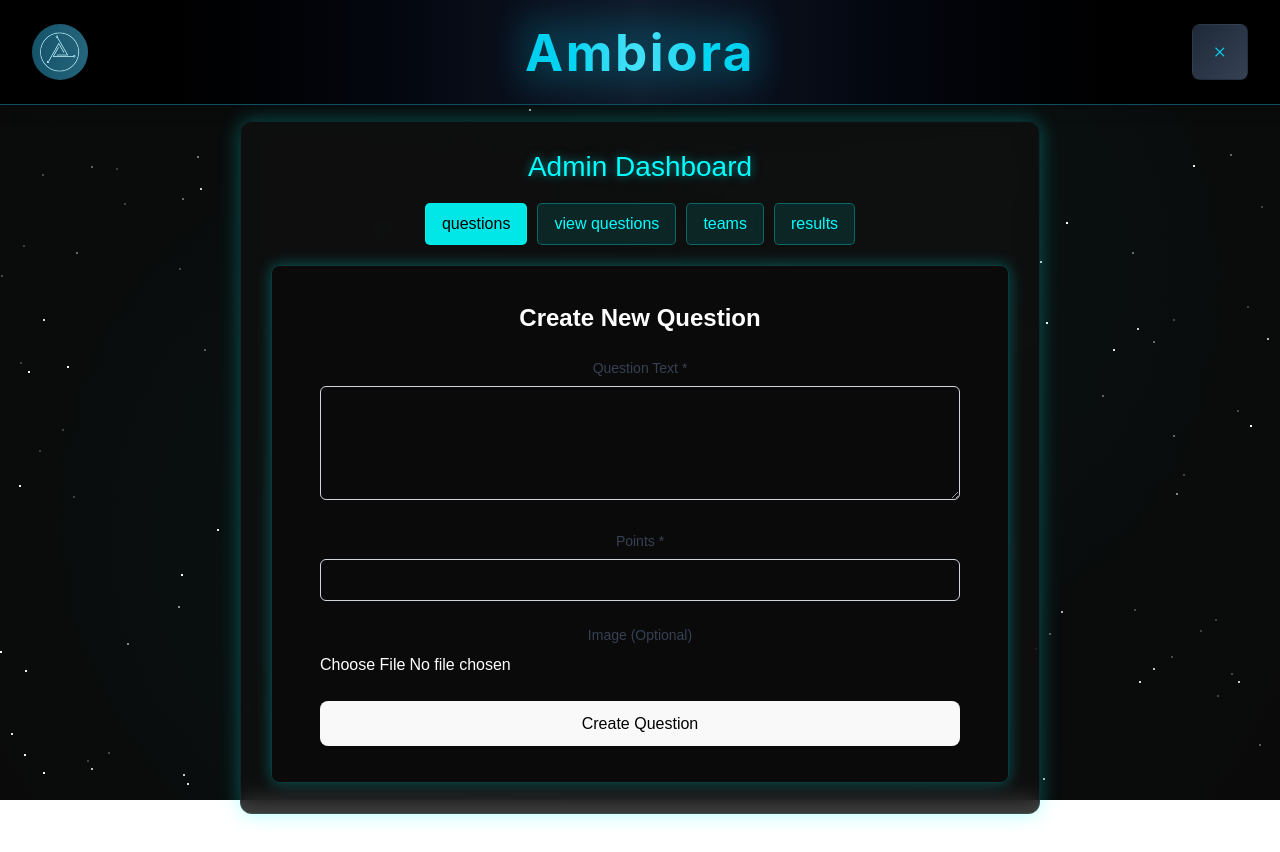
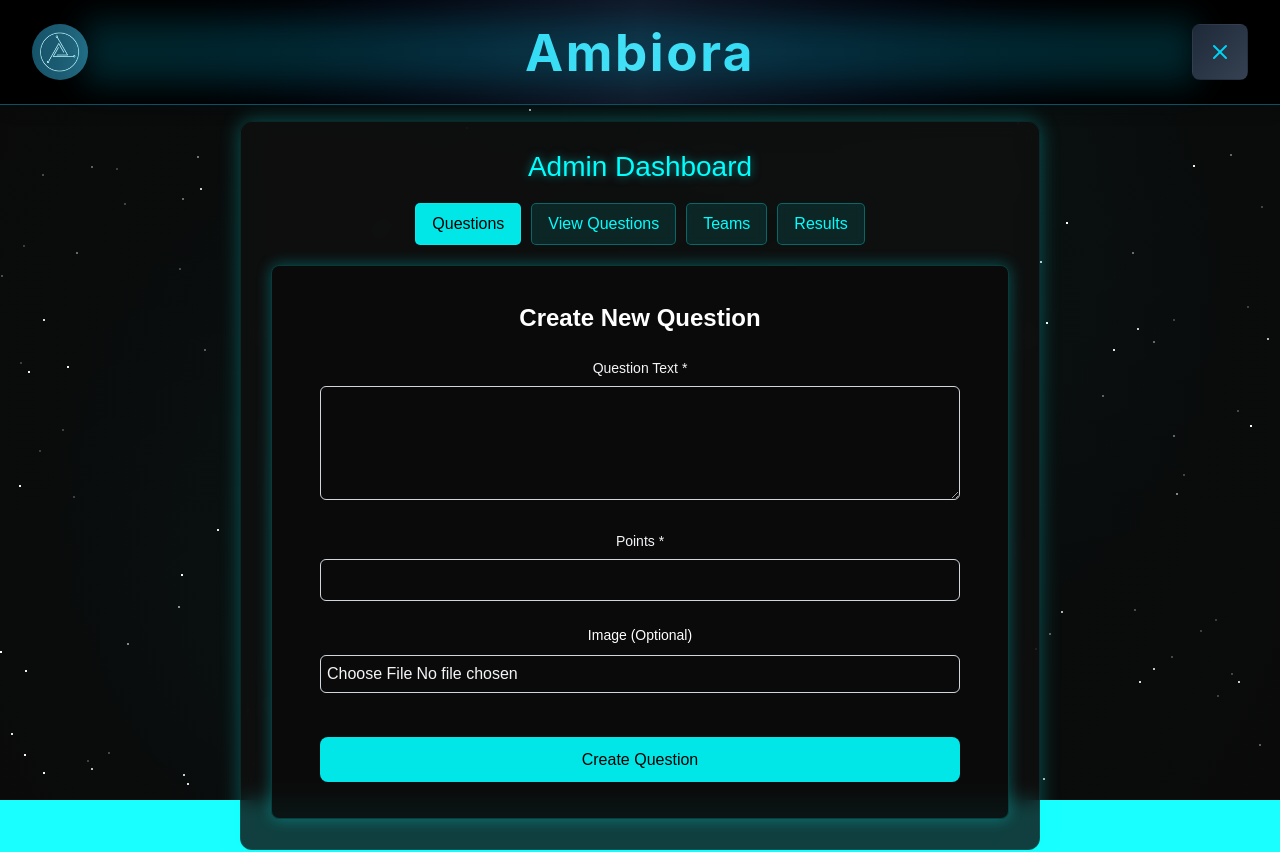
Before and after one commit to BLANK0104/Treasure_Hunt_Frontend, a React (Vite) app: page /admin in a window 1280 px wide. Shown: the top 852 px of the page. Built offline with nearby package versions, Linux system fonts and the light colour scheme.

Commit message:
fix visibility issue and cross button

```diff
--- a/src/components/header/Header.jsx
+++ b/src/components/header/Header.jsx
@@ -1,17 +1,17 @@
-import React, { useState } from 'react';
-import { Menu, X } from 'lucide-react';
+import React from 'react';
+import { X } from 'lucide-react';
 import { useNavigate } from 'react-router-dom';
 
 const Header = () => {
-
   const navigate = useNavigate();
 
   return (
     <header className="relative flex flex-col w-full">
       {/* Main Header Bar */}
       <div className="relative flex items-center justify-between bg-gradient-to-r from-black via-gray-900 to-black text-cyan-400 py-3 md:py-6 px-4 md:px-8 shadow-lg border-b border-cyan-900">
-        {/* Animated Logo */}
-        <div className="relative w-10 h-10 md:w-14 md:h-14 bg-gradient-to-r from-gray-800 to-gray-700 rounded-full flex items-center justify-center transform hover:scale-110 transition-transform duration-300 cursor-pointer">
+
+        {/* Left Side - Logo */}
+        <div className="relative flex-shrink-0 w-10 h-10 md:w-14 md:h-14 bg-gradient-to-r from-gray-800 to-gray-700 rounded-full flex items-center justify-center transform hover:scale-110 transition-transform duration-300 cursor-pointer">
           <div className="absolute inset-0 bg-cyan-500 rounded-full opacity-20 animate-pulse"></div>
           <img
             src="/atw.png"
@@ -20,25 +20,27 @@ const Header = () => {
           />
         </div>
 
-        <div className="relative group">
-          <div className="overflow-hidden">
-            <h1 className="text-3xl md:text-5xl font-bold tracking-wider text-transparent bg-clip-text bg-gradient-to-r from-cyan-400 via-cyan-300 to-cyan-400 hover:from-cyan-300 hover:via-cyan-200 hover:to-cyan-300 transition-all duration-300">
-              Ambiora
-            </h1>
-          </div>
-          <div className="absolute -inset-1 bg-cyan-500 opacity-20 group-hover:opacity-30 blur-lg transition-all duration-300"></div>
+        {/* Center - Title */}
+        <div className="relative flex-1 text-center">
+          <h1 className="text-3xl md:text-5xl font-bold tracking-wider text-transparent bg-clip-text bg-gradient-to-r from-cyan-400 via-cyan-300 to-cyan-400 hover:from-cyan-300 hover:via-cyan-200 hover:to-cyan-300 transition-all duration-300">
+            Ambiora
+          </h1>
+          <div className="absolute -inset-1 bg-cyan-500 opacity-20 blur-lg transition-all duration-300"></div>
         </div>
 
+        {/* Right Side - Logout Button (Fixed) */}
         <button
           onClick={() => {
             console.log('User logged out');
             navigate('/login');
           }}
-          className="relative w-10 h-10 md:w-14 md:h-14 rounded-lg bg-gradient-to-br from-gray-800 to-gray-700 flex items-center justify-center cursor-pointer hover:from-gray-700 hover:to-gray-600 transition-all duration-300"
+          className="relative flex-shrink-0 min-w-[40px] min-h-[40px] w-10 h-10 md:w-14 md:h-14 rounded-lg bg-gradient-to-br from-gray-800 to-gray-700 flex items-center justify-center cursor-pointer hover:from-gray-700 hover:to-gray-600 transition-all duration-300"
         >
-          <X className="w-4 h-4 md:w-6 md:h-6 text-cyan-400 transform transition-transform duration-300 hover:rotate-90" />
+          {/* Fixed X Icon */}
+          <X className="w-6 h-6 min-w-[24px] min-h-[24px] md:w-7 md:h-7 text-cyan-400 transform transition-transform duration-300 hover:rotate-90" />
           <span className="sr-only">Logout</span>
         </button>
+
       </div>
     </header>
   );
--- a/src/index.css
+++ b/src/index.css
@@ -37,18 +37,19 @@ h1 {
 }
 
 button {
+  background-color: rgba(0, 255, 255, 0.9);
   border-radius: 8px;
   border: 1px solid transparent;
   padding: 0.6em 1.2em;
   font-size: 1em;
   font-weight: 500;
   font-family: inherit;
-  background-color: #1a1a1a;
   cursor: pointer;
   transition: border-color 0.25s;
 }
 button:hover {
   border-color: #646cff;
+  background-color: aqua;
 }
 button:focus,
 button:focus-visible {
@@ -58,12 +59,9 @@ button:focus-visible {
 @media (prefers-color-scheme: light) {
   :root {
     color: #213547;
-    background-color: #ffffff;
+    background-color: rgba(0, 255, 255, 0.9);
   }
   a:hover {
     color: #747bff;
   }
-  button {
-    background-color: #f9f9f9;
-  }
 }
--- a/src/pages/admin/Admin.jsx
+++ b/src/pages/admin/Admin.jsx
@@ -37,7 +37,7 @@ const StarField = () => (
 );
 
 const Admin = () => {
-  const [activeTab, setActiveTab] = useState('questions');
+  const [activeTab, setActiveTab] = useState('Questions');
 
   return (
     <div style={{
@@ -95,7 +95,7 @@ const Admin = () => {
   marginBottom: '20px',
   width: '100%'
 }}>
-  {['questions', 'view questions', 'teams', 'results'].map((tab) => (
+  {['Questions', 'View Questions', 'Teams', 'Results'].map((tab) => (
     <button
       key={tab}
       onClick={() => setActiveTab(tab)}
@@ -127,10 +127,10 @@ const Admin = () => {
           border: '1px solid rgba(0,255,255,0.2)',
           boxShadow: '0 0 15px rgba(0,255,255,0.3)'
         }}>
-          {activeTab === 'questions' && <QuestionPanel />}
-          {activeTab === 'view questions' && <ViewQuestions />}
-          {activeTab === 'teams' && <TeamPanel />}
-          {activeTab === 'results' && <ResultPanel />}
+          {activeTab === 'Questions' && <QuestionPanel />}
+          {activeTab === 'View Questions' && <ViewQuestions />}
+          {activeTab === 'Teams' && <TeamPanel />}
+          {activeTab === 'Results' && <ResultPanel />}
         </div>
       </div>
     </div>
--- a/src/pages/admin/components/QuestionPanel.jsx
+++ b/src/pages/admin/components/QuestionPanel.jsx
@@ -74,7 +74,7 @@ const QuestionPanel = () => {
 
       <form onSubmit={handleSubmit} className="space-y-6" encType="multipart/form-data">
         <div>
-          <label className="block text-sm font-medium text-gray-700 mb-2">
+          <label className="block text-sm font-medium text-gray-100 mb-2">
             Question Text *
           </label>
           <textarea
@@ -87,7 +87,7 @@ const QuestionPanel = () => {
         </div>
 
         <div>
-          <label className="block text-sm font-medium text-gray-700 mb-2">
+          <label className="block text-sm font-medium text-gray-100 mb-2">
             Points *
           </label>
           <input
@@ -101,14 +101,14 @@ const QuestionPanel = () => {
         </div>
 
         <div>
-          <label className="block text-sm font-medium text-gray-700 mb-2">
+          <label className="block text-sm font-medium mb-2.5">
             Image (Optional)
           </label>
           <input
             type="file"
             onChange={handleImageChange}
             accept="image/*"
-            className="w-full"
+            className="w-full p-1.5 text-gray-100 mb-5 border border-gray-300 rounded-md"
           />
           {preview && (
             <div className="mt-2">
@@ -119,8 +119,7 @@ const QuestionPanel = () => {
 
         <button
           type="submit"
-          className="w-full bg-blue-600 text-black py-2 px-4 rounded-md hover:bg-blue-700"
-        >
+          className="w-full text-black py-2 px-4 rounded-md hover:bg-amber-50">
           Create Question
         </button>
       </form>
--- a/src/pages/admin/components/ResultPanel.jsx
+++ b/src/pages/admin/components/ResultPanel.jsx
@@ -46,7 +46,7 @@ const ResultPanel = () => {
 
   return (
     <div className="p-6">
-      <h2 className="text-2xl font-semibold mb-4 text-gray-800">Team Results</h2>
+      <h2 className="text-2xl font-semibold mb-4 text-gray-300">Team Results</h2>
 
       {results.length === 0 ? (
         <div className="text-gray-500 bg-white p-4 rounded-lg shadow">
--- a/src/pages/admin/components/TeamPanel.jsx
+++ b/src/pages/admin/components/TeamPanel.jsx
@@ -106,7 +106,7 @@ const TeamPanel = () => {
     <div className="flex flex-col lg:flex-row gap-6 p-4 lg:p-6">
       {/* Teams List */}
       <div className="w-full lg:w-1/3 border-b lg:border-b-0 lg:border-r pb-4 lg:pb-0 lg:pr-6">
-        <h2 className="text-2xl font-semibold mb-4 text-gray-800">Teams</h2>
+        <h2 className="text-2xl font-semibold mb-4 text-gray-200">Teams</h2>
         <input
           type="text"
           placeholder="Search teams..."
@@ -124,7 +124,7 @@ const TeamPanel = () => {
                 onClick={() => handleTeamClick(team)}
                 className={`w-full text-left px-4 py-3 rounded-lg transition-colors ${
                   selectedTeam?.id === team.id
-                    ? 'bg-cyan-100 text-cyan-900'
+                    ? 'bg-cyan-100 text-gray-900 outline-4 outline-cyan-600'
                     : 'hover:bg-gray-100 text-gray-800'
                 }`}
               >
@@ -142,7 +142,7 @@ const TeamPanel = () => {
       <div className="w-full lg:w-2/3">
         {selectedTeam ? (
           <>
-            <h2 className="text-2xl font-semibold mb-4 text-gray-800">
+            <h2 className="text-2xl font-semibold mb-4 text-gray-300">
               {selectedTeam.username}'s Answers
             </h2>
             <div className="space-y-4">
@@ -184,13 +184,13 @@ const TeamPanel = () => {
                         <>
                           <button
                             onClick={() => handleReview(answer.id, true)}
-                            className="flex-1 md:flex-none bg-green-500 hover:bg-green-600 text-white px-4 py-2 rounded-lg transition-colors text-sm md:text-base"
+                            className="flex-1 md:flex-none bg-green-500 hover:bg-green-600 text-gray-800 px-4 py-2 rounded-lg transition-colors text-sm md:text-base outline-1 outline-gray-300"
                           >
                             Accept
                           </button>
                           <button
                             onClick={() => handleReview(answer.id, false)}
-                            className="flex-1 md:flex-none bg-red-500 hover:bg-red-600 text-white px-4 py-2 rounded-lg transition-colors text-sm md:text-base"
+                            className="flex-1 md:flex-none bg-red-500 hover:bg-red-600 text-gray-800 px-4 py-2 rounded-lg transition-colors text-sm md:text-base outline-1 outline-gray-300"
                           >
                             Reject
                           </button>
```
